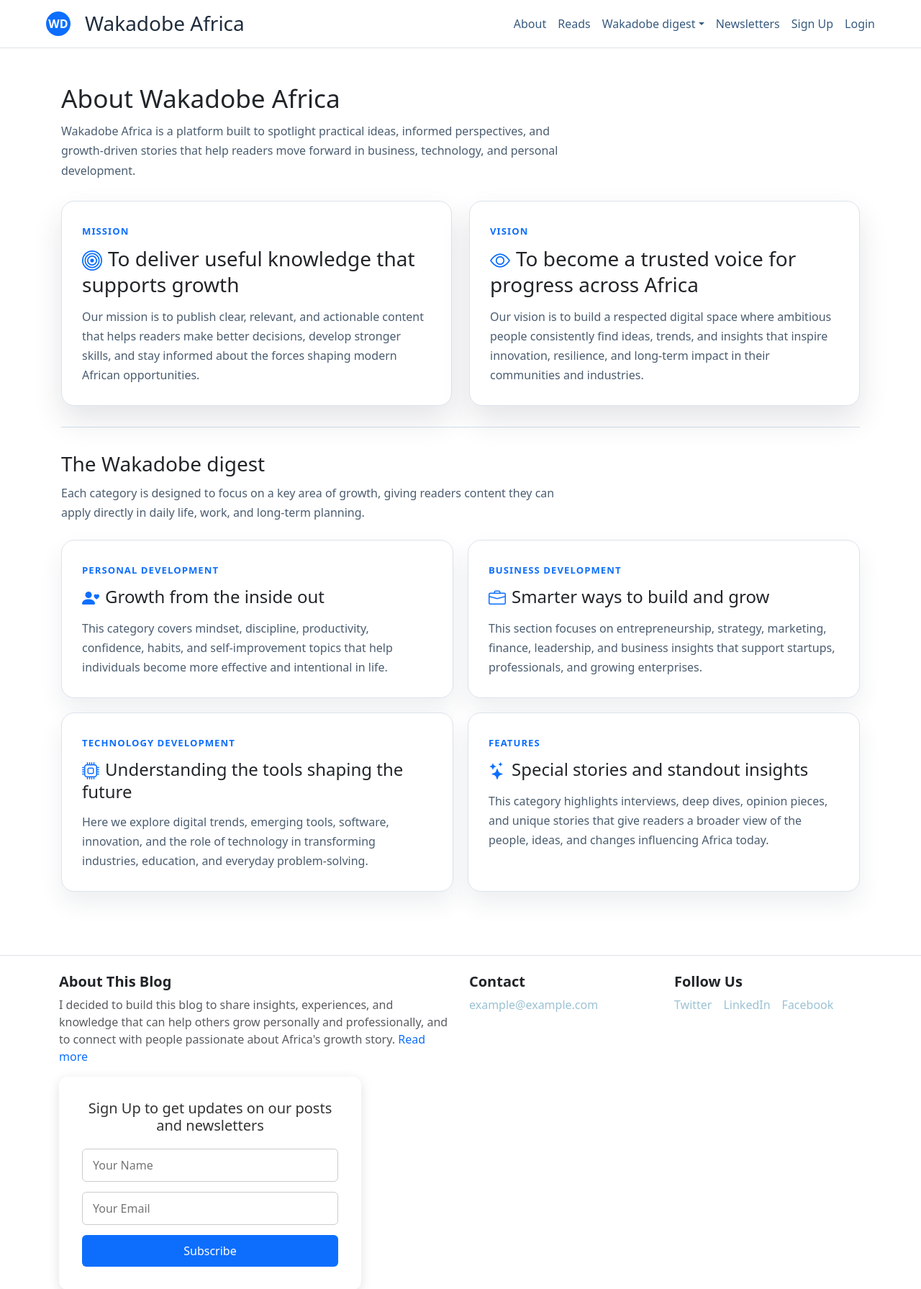
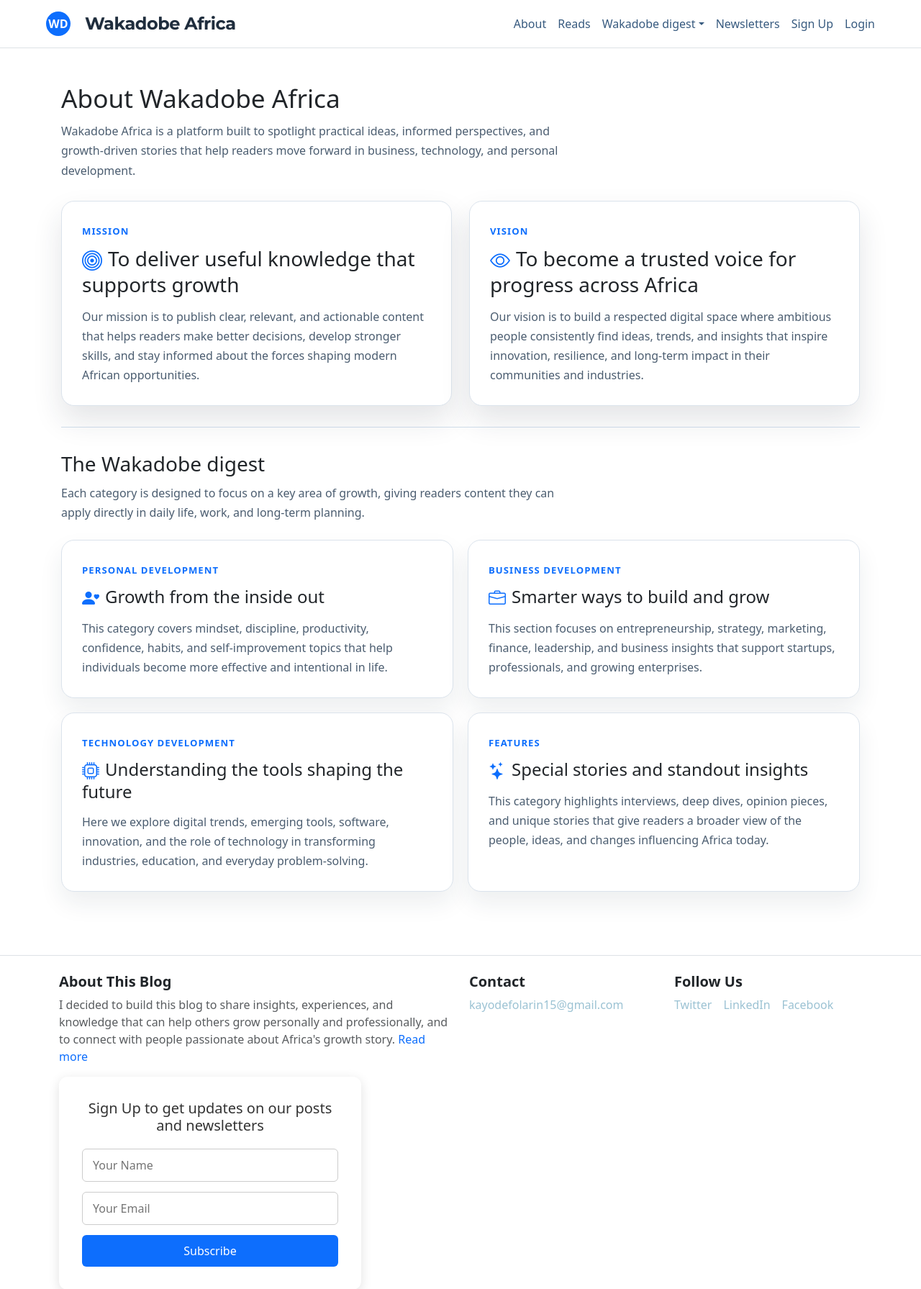
Before and after one commit to wakadobe-africa/Wakadobe-Africa, a Flask app: page /wakadobe/about in a window 1280 px wide. Shown: the top 1791 px of the page at 72% size. Run offline with Flask 3, Linux system fonts and the light colour scheme; some libraries are stand-ins or nearby versions.

Commit message:
refined UI

```diff
--- a/pkg/static/styles.css
+++ b/pkg/static/styles.css
@@ -37,6 +37,11 @@ li a {
     margin: 0;
     color: #1f2d3d;
     white-space: nowrap;
+    font-family: 'Montserrat', sans-serif;
+    font-size: 1.5rem;
+    font-weight: 700;
+    letter-spacing: -0.02em;
+    text-shadow: 0 1px 2px rgba(0, 0, 0, 0.1);
 }
 
 .site-nav {
@@ -93,6 +98,11 @@ li a {
 }
 
 
+
+/* Hero section styles */
+.super {
+    font-family: 'Alata', sans-serif;
+}
 
 .about-shell {
     max-width: 1150px;
--- a/pkg/templates/user/base.html
+++ b/pkg/templates/user/base.html
@@ -17,6 +17,9 @@
     {% block meta %}{% endblock meta %}
 
     <title>{% block title %}Wakadobe Africa{% endblock title %}</title>
+    <link rel="preconnect" href="https://fonts.googleapis.com">
+    <link rel="preconnect" href="https://fonts.gstatic.com" crossorigin>
+    <link href="https://fonts.googleapis.com/css2?family=Alata&family=Montserrat:wght@400;700&display=swap" rel="stylesheet">
     <link rel="stylesheet" href="https://cdn.jsdelivr.net/npm/bootstrap-icons@1.11.3/font/bootstrap-icons.min.css">
     <link rel="stylesheet" href="/static/bootstrap/css/bootstrap.min.css">
     <link rel="stylesheet" href="/static/styles.css">
@@ -95,8 +98,8 @@
                     <h5 class="fw-bold mb-2">Contact</h5>
                     <ul class="list-unstyled">
                         <li>
-                            <a href="mailto:example@example.com" class="text-decoration-none">
-                                example@example.com
+                            <a href="mailto:kayodefolarin15@gmail.com" class="text-decoration-none">
+                                kayodefolarin15@gmail.com
                             </a>
                         </li>
                     </ul>
@@ -106,9 +109,9 @@
                 <div class="col-6 col-md-3">
                     <h5 class="fw-bold mb-2">Follow Us</h5>
                     <ul class="list-unstyled d-flex gap-3">
-                        <li><a href="#" class="text-decoration-none">Twitter</a></li>
-                        <li><a href="#" class="text-decoration-none">LinkedIn</a></li>
-                        <li><a href="#" class="text-decoration-none">Facebook</a></li>
+                        <li><a href="https://twitter.com/realbaba4larin" target="_blank" class="text-decoration-none">Twitter</a></li>
+                        <li><a href="https://www.linkedin.com/in/folarin-kayode" target="_blank" class="text-decoration-none">LinkedIn</a></li>
+                        <li><a href="https://web.facebook.com/KallinzDavid" target="_blank" class="text-decoration-none">Facebook</a></li>
                     </ul>
                 </div>
 
--- a/pkg/templates/user/index.html
+++ b/pkg/templates/user/index.html
@@ -5,9 +5,9 @@
         <section class="container-fluid hero-section">
             <div class="row">
                 <div class="col-md-7 hero-content py-5 px-4">
-                    <h2 class="display-4 fw-bold">Africa's mindshift blog</h2>
+                    <h2 class="display-4 fw-bold super">Africa's Great mind's blog. Shaping the Architecture of African Excellence</h2>
 
-                    <h4>I write about my thoughts on Africa, telling its stories and my takes on technology, business, and personal development in Africa.</h4>
+                    <h4 class="super">A holistic perspective into the relativity of business, wealth, and the personal evolution driving the continent forward.</h4>
                 </div>
 
             <div class="signup-card col-md-3">
```
